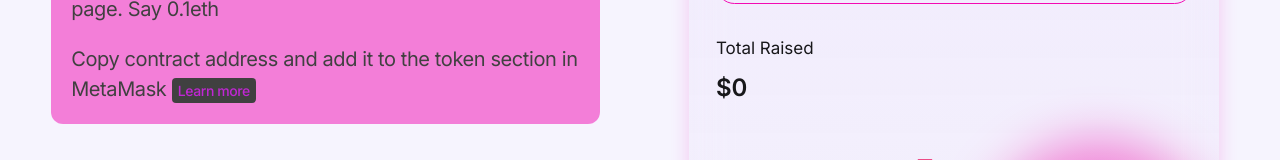
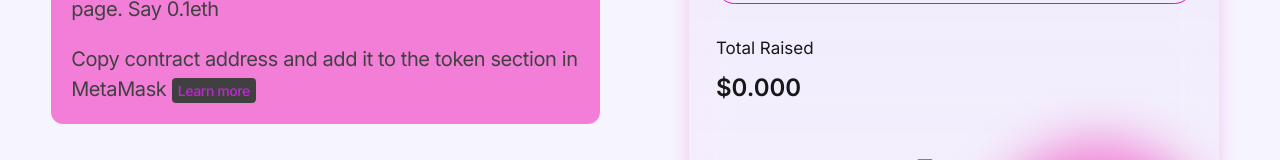
Before and after one commit to g-anwuli/test-presale, a React (Vite) app: page / in a window 1280 px wide. Shown: the part 468-628 px from the top of the page. Built offline with nearby package versions, Linux system fonts and the light colour scheme; no server answers.

Commit message:
rounding up presale

```diff
--- a/src/App.tsx
+++ b/src/App.tsx
@@ -97,13 +97,13 @@ const App = () => {
         console.log(`BuyToken${chain} listener is off`);
       });
     };
-
   }, [chain]);
 
   const per = Math.round(
     ((data.total - data.balance) / (data.total || 1)) * 100
   );
-  const usdtRaised = Math.round(data.eth * (data.total - data.balance));
+
+  const usdtRaised = (data.eth * (data.total - data.balance)).toFixed(3);
 
   return (
     <div
```
